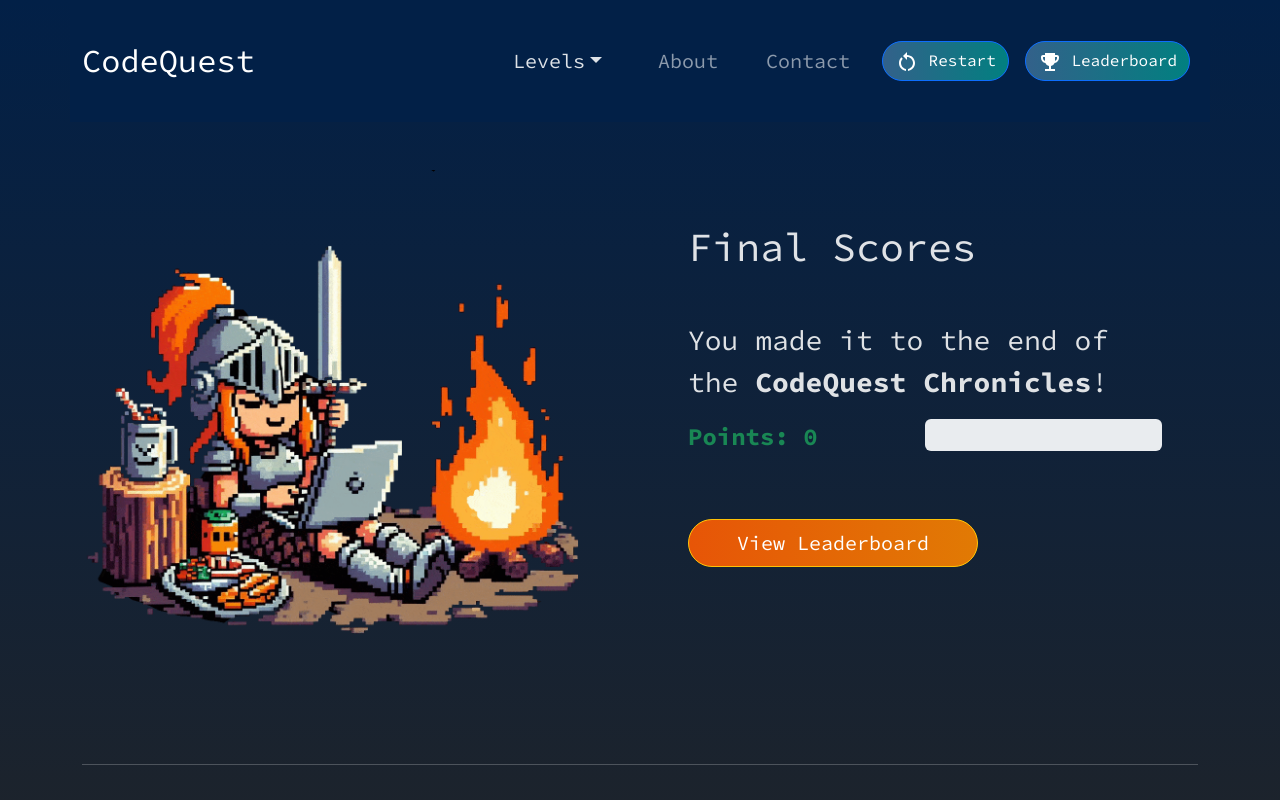
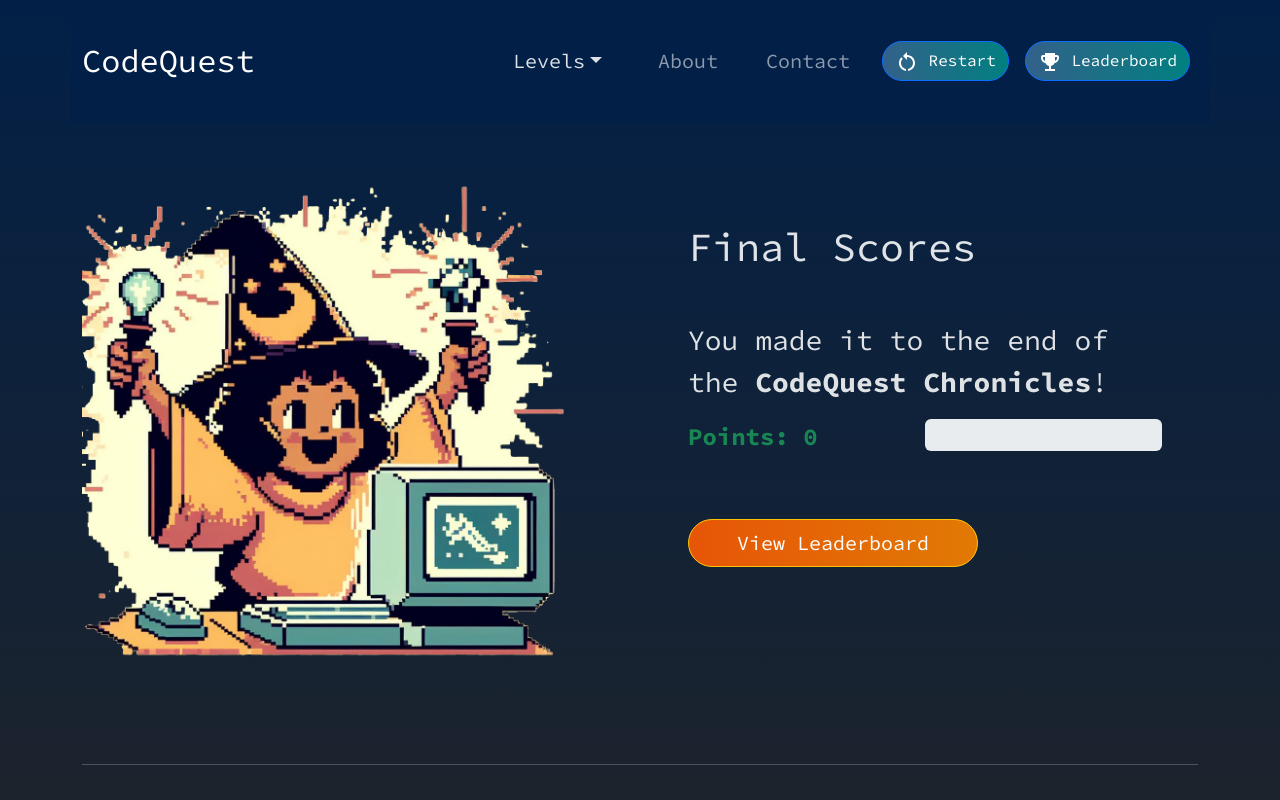
Before and after one commit to AoifeEdX/code-quest, a React (Vite) app: page /final-scores in a window 1280 px wide. Shown: the top 800 px of the page. Built offline with nearby package versions, Linux system fonts and the light colour scheme.

Commit message:
Added placeholder image (will improve it later)

```diff
--- a/src/pages/FinalScores/FinalScores.jsx
+++ b/src/pages/FinalScores/FinalScores.jsx
@@ -2,7 +2,7 @@ import React, { useState, useEffect } from 'react';
 import { Container, Button, Row, Col, Image } from 'react-bootstrap';
 import Points from '../../components/BootstrapChallenge/Points';
 import Leaderboard from '../../components/Leaderboard';
-import fireGif from '/images/fireGif.gif';
+import cheeringCharacter from '/images/cheeringCharacter.png';
 
 const FinalScores = () => {
     const [finalScores, setFinalScores] = useState(null);
@@ -27,7 +27,7 @@ const FinalScores = () => {
         <Container>
             <Row className="justify-content-center align-items-center">
                 <Col md="6">
-                    <Image className="pe-md-5" src={fireGif} alt="CodeQuest background" fluid rounded />
+                    <Image className="pe-md-5" src={cheeringCharacter} alt="CodeQuest background" fluid rounded />
                 </Col>
                 <Col md="6" className="my-5 px-5">
                     <h1>Final Scores</h1>
```
Also changed, not shown: public/images/cheeringCharacter.png (added).
